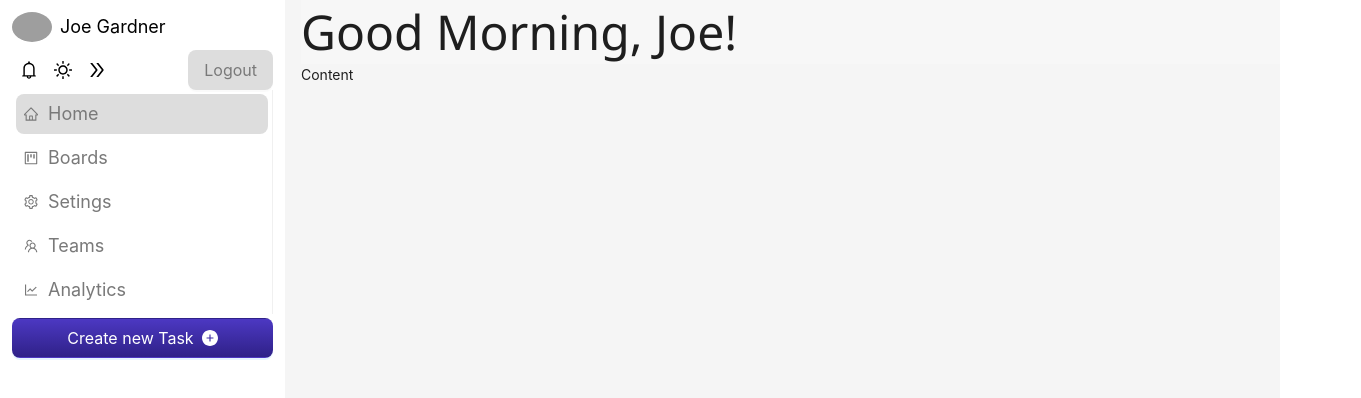
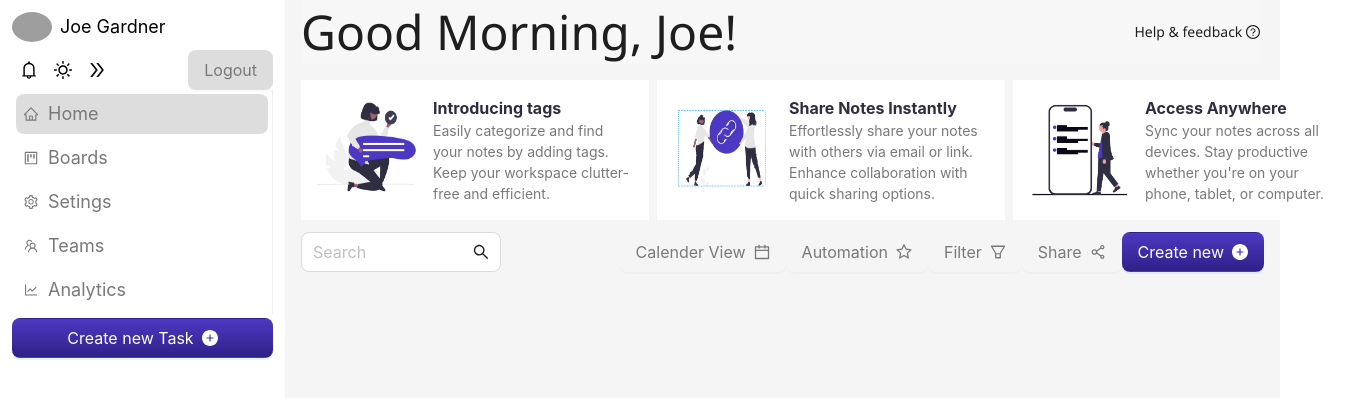
Before and after one commit to Mr-ram99/trello_client, a Next.js app: page /dashboard in a window 1280 px wide. Shown: the top 398 px of the page, 1361 px wide, since content can reach past the window. Built offline with nearby package versions, Linux system fonts and the light colour scheme; grey boxes are pictures that could not be loaded.

Commit message:
custom card addition in dashboard

```diff
--- /dev/null
+++ b/src/app/components/CustomCard/index.module.scss
@@ -0,0 +1,19 @@
+.cardStyle {
+    width: 400px;
+    display: flex;
+    flex-direction: row;
+    align-items: center;
+    gap: 16px;
+    background-color: #ffffff;
+    padding: 16px;
+}
+
+.title {
+    font-size: 16px;
+    font-weight: bold;
+}
+
+.content {
+    font-size: 14px;
+    color: #797979;
+}
--- /dev/null
+++ b/src/app/components/CustomCard/index.tsx
@@ -0,0 +1,34 @@
+import { Image } from "antd";
+
+import styles from "./index.module.scss";
+
+interface CustomCardProps {
+  imageSrc: string;
+  alt?: string;
+  title: string;
+  content: string;
+}
+
+export default function CustomCard({
+  imageSrc,
+  alt,
+  title,
+  content,
+}: CustomCardProps) {
+  return (
+    <div className={styles.cardStyle}>
+      <Image
+        src={imageSrc}
+        alt={alt || "illustrator-1"}
+        width={100}
+        height={100}
+      />
+      <div style={{ width: "200px" }}>
+        <h3 className={styles.title} style={{ color: "#2F2E41" }}>
+          {title}
+        </h3>
+        <p className={styles.content}>{content}</p>
+      </div>
+    </div>
+  );
+}
--- a/src/app/dashboard/index.module.scss
+++ b/src/app/dashboard/index.module.scss
@@ -1,6 +1,5 @@
 .layoutStyle {
-    height: 100vh;
-
+    min-height: 100vh;
 }
 
 .siderStyle {
@@ -10,12 +9,30 @@
 
 .headerStyle {
     padding: 0;
-    font-size: 48px;
     font-weight: 500;
     font-family: Barlow, 'Segoe UI', Tahoma, Geneva, Verdana, sans-serif;
+    display: flex;
+    justify-content: space-between;
+    align-items: start;
+    margin-right: 20px;
+    margin-bottom: 16px;
+
+    h2 {
+        font-size: 48px;
+        padding: 0;
+    }
+
+    p {
+        color: var(--primary-text-color);
+    }
 }
 
-.contentStyle {}
+.contentStyle {
+    display: flex;
+    flex-direction: column;
+    margin-right: 16px;
+    gap: 8px;
+}
 
 .profileImg {
     border-radius: 50%;
--- a/src/app/dashboard/page.tsx
+++ b/src/app/dashboard/page.tsx
@@ -1,19 +1,28 @@
+"use client";
+
 import React from "react";
-import { Button, Image, Layout, Menu, MenuProps } from "antd";
+import { Button, Flex, Image, Input, Layout, Menu, MenuProps } from "antd";
 import { Content, Header } from "antd/es/layout/layout";
 import Sider from "antd/es/layout/Sider";
 import classNames from "classnames";
 import {
   BellOutlined,
+  CalendarOutlined,
   DoubleRightOutlined,
+  FilterOutlined,
   HomeOutlined,
   LineChartOutlined,
   PlusCircleFilled,
   ProjectOutlined,
+  QuestionCircleOutlined,
+  SearchOutlined,
   SettingOutlined,
+  ShareAltOutlined,
+  StarOutlined,
   SunOutlined,
   TeamOutlined,
 } from "@ant-design/icons";
+import CustomCard from "../components/CustomCard";
 
 import styles from "./index.module.scss";
 import baseStyles from "@/app/assets/baseStyles.module.scss";
@@ -87,8 +96,57 @@ export default function Dashboard() {
       <Layout>
         <Header className={styles.headerStyle}>
           <h2>Good Morning, Joe!</h2>
+          <p>
+            Help & feedback <QuestionCircleOutlined />
+          </p>
         </Header>
-        <Content className={styles.contentStyle}>Content</Content>
+        <Content className={styles.contentStyle}>
+          <Flex justify="space-between" align="center" gap={8}>
+            <CustomCard
+              imageSrc="/assets/illustrator-1.png"
+              alt="illustrator-1"
+              title="Introducing tags"
+              content="Easily categorize and find your notes by adding tags. Keep your workspace clutter-free and efficient."
+            />
+            <CustomCard
+              imageSrc="/assets/illustrator-2.png"
+              alt="illustrator-2"
+              title="Share Notes Instantly"
+              content="Effortlessly share your notes with others via email or link. Enhance collaboration with quick sharing options."
+            />
+            <CustomCard
+              imageSrc="/assets/illustrator-3.png"
+              alt="illustrator-3"
+              title="Access Anywhere"
+              content="Sync your notes across all devices. Stay productive whether you're on your phone, tablet, or computer."
+            />
+          </Flex>
+          <Flex justify="space-between" align="center">
+            <Input
+              placeholder="Search"
+              style={{ width: 200 }}
+              suffix={<SearchOutlined />}
+              size="large"
+            />
+            <div>
+              <Button className="bg-transparent" size="large">
+                Calender View <CalendarOutlined />
+              </Button>
+              <Button className="bg-transparent" size="large">
+                Automation <StarOutlined />
+              </Button>
+              <Button className="bg-transparent" size="large">
+                Filter <FilterOutlined />
+              </Button>
+              <Button className="bg-transparent" size="large">
+                Share <ShareAltOutlined />
+              </Button>
+              <Button type="primary" className={baseStyles.button} size="large">
+                Create new <PlusCircleFilled />
+              </Button>
+            </div>
+          </Flex>
+        </Content>
       </Layout>
     </Layout>
   );
```
